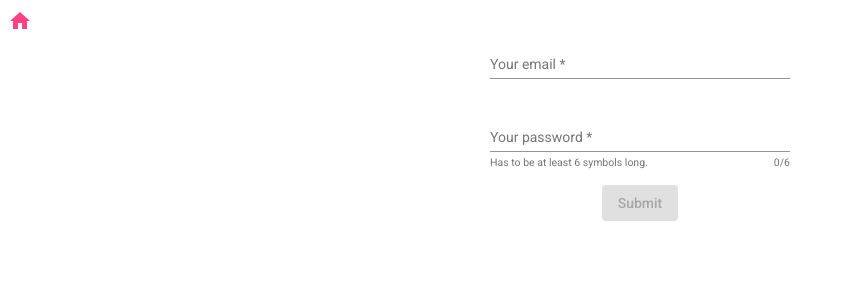
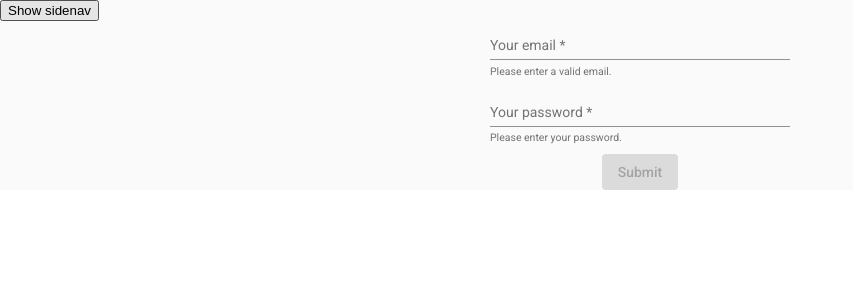
Before and after one commit to yurkov74/edu_ng_fitness, an Angular app: page /login in a window 1280 px wide. Shown: the top 300 px of the page, without its empty margins (0-853 px from the left). Built offline with nearby package versions, Linux system fonts and the light colour scheme.

Commit message:
39. Adding Navigation & a Sidenav

```diff
--- a/src/app/app.component.html
+++ b/src/app/app.component.html
@@ -1,5 +1,9 @@
-<button mat-icon-button color="accent">
-  <mat-icon>home</mat-icon>
-  <!-- <span>Home</span> -->
-</button>
-<router-outlet></router-outlet>
+<mat-sidenav-container>
+  <mat-sidenav #sidenav role='navigation'>
+    <p>sidenav</p>
+  </mat-sidenav>
+  <mat-sidenav-content>
+    <button (click)="sidenav.toggle()">Show sidenav</button>
+    <router-outlet></router-outlet>
+  </mat-sidenav-content>
+</mat-sidenav-container>
--- a/src/app/app.component.ts
+++ b/src/app/app.component.ts
@@ -6,5 +6,4 @@ import { Component } from '@angular/core';
   styleUrls: ['./app.component.scss']
 })
 export class AppComponent {
-  title = 'ng-fitness';
 }
--- a/src/app/app.module.ts
+++ b/src/app/app.module.ts
@@ -2,7 +2,7 @@ import { BrowserModule } from '@angular/platform-browser';
 import { NgModule } from '@angular/core';
 import { BrowserAnimationsModule } from '@angular/platform-browser/animations';
 import { FlexLayoutModule } from '@angular/flex-layout';
-import { FormsModule } from '@angular/forms';
+import { FormsModule, ReactiveFormsModule } from '@angular/forms';
 //app modules
 import { AppRoutingModule } from './app-routing.module';
 import { MaterialModule } from './core/modules/material.module';
@@ -32,7 +32,7 @@ import { WelcomeComponent } from './welcome/welcome.component';
     BrowserModule,
     BrowserAnimationsModule,
     FlexLayoutModule,
-    FormsModule,
+    FormsModule, ReactiveFormsModule,
     MaterialModule
   ],
   providers: [],
--- a/src/app/auth/login/login.component.html
+++ b/src/app/auth/login/login.component.html
@@ -1,33 +1,28 @@
 <section>
-    <form fxLayout="column" fxLayoutAlign="center center" fxLayoutGap="1rem" #f="ngForm" (ngSubmit)="onSubmit(f)">
+    <form
+      fxLayout="column"
+      fxLayoutAlign="center center"
+      fxLayoutGap="10px"
+      [formGroup]="loginForm"
+      (ngSubmit)="onSubmit()">
       <mat-form-field>
         <input
           type="email"
           matInput
           placeholder="Your email"
-                ngModel
-                name="email"
-                email
-                required
-                #emailInput="ngModel"
-            >
-            <mat-error *ngIf="emailInput.hasError('required')">Field must not be empty!</mat-error>
-            <mat-error *ngIf="!emailInput.hasError('required')">E-Mail is invalid!</mat-error>
+          formControlName="email">
+        <mat-hint>Please enter a valid email.</mat-hint>
+        <mat-error>Invalid or missing email.</mat-error>
       </mat-form-field>
-        <mat-form-field hintLabel="Has to be at least 6 symbols long.">
+      <mat-form-field>
         <input
           type="password"
           matInput
           placeholder="Your password"
-                ngModel
-                name="password"
-                required
-                minlength="6"
-                #pwInput="ngModel"
-            >
-            <mat-hint align="end">{{ pwInput.value?.length }}/6</mat-hint>
-            <mat-error>Has to be at least 6 symbols long!</mat-error>
+          formControlName="password">
+        <mat-hint>Please enter your password.</mat-hint>
+        <mat-error>Missing password.</mat-error>
       </mat-form-field>
-        <button type="submit" mat-raised-button [disabled]="f.invalid" color="primary">Submit</button>
+      <button type="submit" mat-raised-button color="primary" [disabled]="loginForm.invalid">Submit</button>
     </form>
   </section>
--- a/src/app/auth/login/login.component.ts
+++ b/src/app/auth/login/login.component.ts
@@ -1,5 +1,5 @@
 import { Component, OnInit } from '@angular/core';
-import { NgForm } from '@angular/forms';
+import { FormGroup, FormControl, Validators } from '@angular/forms';
 
 @Component({
   selector: 'app-login',
@@ -7,14 +7,20 @@ import { NgForm } from '@angular/forms';
   styleUrls: ['./login.component.scss']
 })
 export class LoginComponent implements OnInit {
+  loginForm: FormGroup;
 
-  constructor() { }
+  constructor() {}
 
-  ngOnInit(): void {
+  ngOnInit() {
+    this.loginForm = new FormGroup({
+      email: new FormControl('', {
+        validators: [Validators.required, Validators.email]
+      }),
+      password: new FormControl('', { validators: [Validators.required] })
+    });
   }
 
-  onSubmit(form: NgForm) {
-    console.log('Form: ', form);
+  onSubmit() {
+    console.log(this.loginForm);
   }
-
 }
--- a/src/app/core/modules/material.module.ts
+++ b/src/app/core/modules/material.module.ts
@@ -7,6 +7,7 @@ import {MatDatepickerModule} from '@angular/material/datepicker';
 import {MatFormFieldModule} from '@angular/material/form-field';
 import {MatIconModule} from '@angular/material/icon';
 import {MatInputModule} from '@angular/material/input';
+import {MatSidenavModule} from '@angular/material/sidenav';
 
 @NgModule({
     exports: [
@@ -16,7 +17,8 @@ import {MatInputModule} from '@angular/material/input';
         MatFormFieldModule,
         MatIconModule,
         MatInputModule,
-        MatNativeDateModule
+        MatNativeDateModule,
+        MatSidenavModule
     ]
 })
 export class MaterialModule {}
--- a/src/styles.scss
+++ b/src/styles.scss
@@ -1,4 +1,4 @@
 /* You can add global styles to this file, and also import other style files */
 
-html, body { height: 100%; }
+html, body { height: 98%; }
 body { margin: 0; font-family: Roboto, "Helvetica Neue", sans-serif; }
```
Lines whose indentation alone changed are shown as unchanged.
